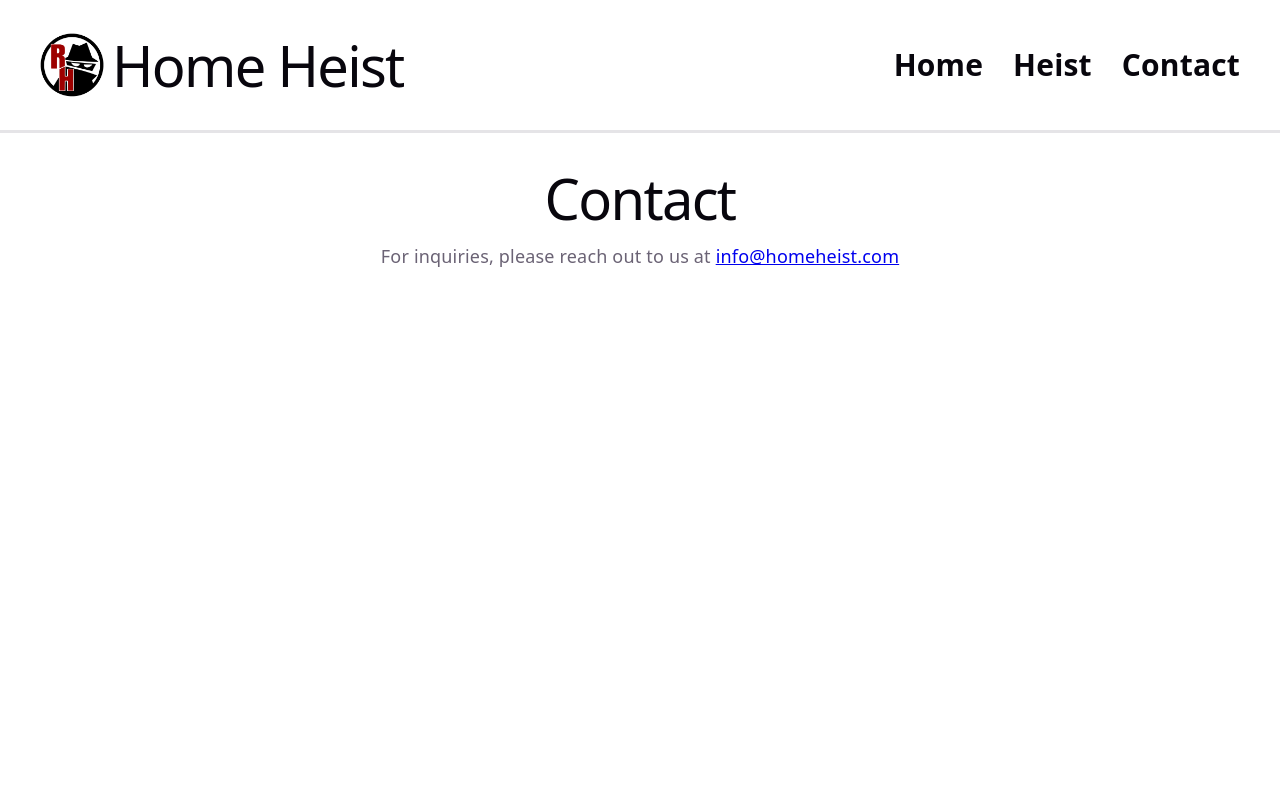
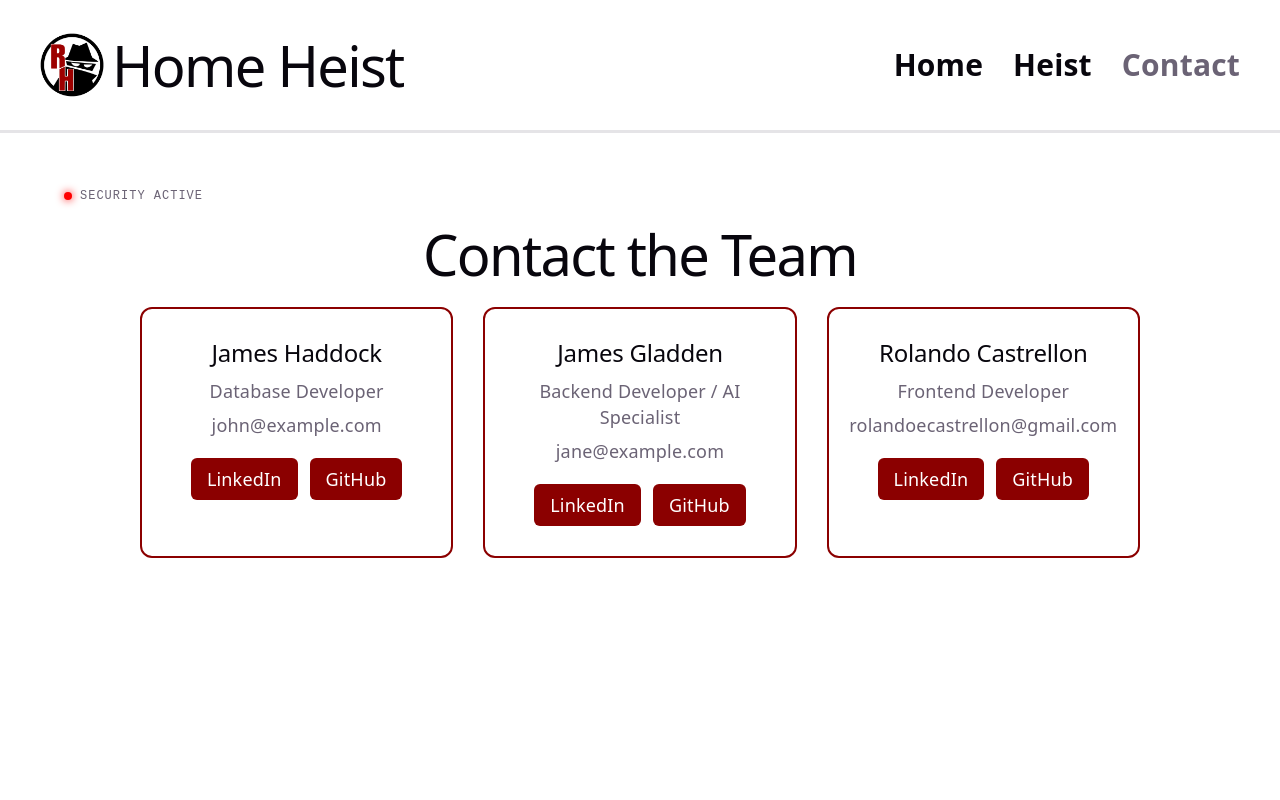
Before and after one commit to Rolando04/Home-Heist, a React (Vite) app in the folder front-end/: page /contact in a window 1280 px wide. Shown: the top 800 px of the page. Built offline with nearby package versions, Linux system fonts and the light colour scheme.

Commit message:
Stylized UI

```diff
--- a/front-end/src/App.css
+++ b/front-end/src/App.css
@@ -220,3 +220,9 @@
   border-radius: 10px;
   background-color: var(--background);
 }
+
+.hero-intro h1 {
+  font-family: initial;
+  font-size: 64px;
+  margin-bottom: 20px;
+}
--- /dev/null
+++ b/front-end/src/Contact.css
@@ -0,0 +1,59 @@
+.contact-page {
+  padding: 50px 5%;
+  text-align: center;
+}
+
+.contact-page h1 {
+  margin-bottom: 40px;
+}
+
+.contact-grid {
+  display: grid;
+  grid-template-columns: repeat(3, 1fr);
+  gap: 30px;
+  max-width: 1000px;
+  margin: 0 auto;
+}
+
+.contact-card {
+  padding: 30px 20px;
+  background: white;
+  border: 2px solid #8b0000;
+  border-radius: 12px;
+  transition: transform 0.2s ease, box-shadow 0.2s ease;
+  min-width: 250px;
+}
+
+.contact-card:hover {
+  transform: translateY(-5px);
+  box-shadow: 0 8px 20px rgba(0, 0, 0, 0.2);
+}
+
+.contact-card h2 {
+  margin-bottom: 10px;
+}
+
+.contact-card p {
+  margin: 8px 0;
+}
+
+.contact-links {
+  display: flex;
+  justify-content: center;
+  gap: 12px;
+  margin-top: 20px;
+}
+
+.contact-links a {
+  padding: 8px 16px;
+  border-radius: 6px;
+  background: #8b0000;
+  color: white;
+  text-decoration: none;
+  transition: 0.2s ease;
+}
+
+.contact-links a:hover {
+  transform: translateY(-2px);
+  opacity: 0.85;
+}
--- a/front-end/src/Heist.css
+++ b/front-end/src/Heist.css
@@ -26,7 +26,7 @@
   align-items: center;
   justify-content: center;
   padding: 20px;
-  border: 3px solid var(--border);
+  border: 2px solid var(--border);
   border-radius: 8px;
   box-shadow: 0 2px 4px rgba(0, 0, 0, 0.1);
   background-color: #fff;
@@ -59,3 +59,20 @@
   align-items: left;
   justify-content: left;
 }
+
+.heist-page{
+
+  min-height: 100vh;
+  padding: 40px 0;
+
+  background-image: url("../src/assets/safe_bg.jpg");
+  background-size: cover;
+  background-position: center;
+  background-attachment: fixed;
+}
+
+.housing-card:hover{
+  transform: translateY(-8px);
+  border-color: #ff0000;
+  box-shadow: 0 12px 25px rgba(139, 0, 0, 0.4);
+}
--- a/front-end/src/components/Header.tsx
+++ b/front-end/src/components/Header.tsx
@@ -1,5 +1,5 @@
 
-import { Link } from 'react-router-dom'
+import { NavLink } from 'react-router-dom'
 import '../index.css'
 
 
@@ -14,9 +14,9 @@ function Header() {
         </div>
 
         <div className="nav">
-            <Link to="/">Home</Link>
-            <Link to="/heist">Heist</Link>
-            <Link to="/contact">Contact</Link>
+            <NavLink to="/">Home</NavLink>
+            <NavLink to="/heist">Heist</NavLink>
+            <NavLink to="/contact">Contact</NavLink>
         </div>
         </div>
     </header>
--- a/front-end/src/index.css
+++ b/front-end/src/index.css
@@ -133,7 +133,7 @@ code {
   align-items: center;
   padding: 20px 40px;
   border-bottom: 3px solid var(--border);
-  margin-bottom: 20px;
+  margin-bottom: 0px;
 }
 .Logo {
   display: flex;
@@ -167,6 +167,12 @@ code {
   color: var(--accent);
 }
 
+.nav a.active {
+  color: var(--shadow-header);
+  text-shadow: 0 1px 2px var(--shadow-header);
+  text-decoration: none;
+}
+
 .footer {
   background-color: var(--bg-header);
   color: var(--text-h);
--- a/front-end/src/pages/Contact.tsx
+++ b/front-end/src/pages/Contact.tsx
@@ -1,9 +1,49 @@
+import '../Contact.css';
+import '../security.css'
 function Contact() {
   return (
-    <div className="contact">
-      <h1>Contact</h1>
-      <p>For inquiries, please reach out to us at <a href="mailto:info@homeheist.com">info@homeheist.com</a></p>
-    </div>
+    <main className="contact-page">
+      <div className="security-status">
+        <span className="status-dot"></span>
+        SECURITY ACTIVE
+      </div>
+      <h1>Contact the Team</h1>
+
+      <div className="contact-grid">
+        <div className="contact-card">
+          <h2>James Haddock</h2>
+          <p>Database Developer</p>
+          <p>john@example.com</p>
+          <div className="contact-links">
+            <a href="https://www.linkedin.com/in/johndoe"target="_blank"rel="noopener noreferrer">LinkedIn</a>
+
+            <a href="https://github.com/johndoe"target="_blank"rel="noopener noreferrer">GitHub</a>
+          </div>
+        </div>
+
+        <div className="contact-card">
+          <h2>James Gladden</h2>
+          <p>Backend Developer / AI Specialist</p>
+          <p>jane@example.com</p>
+          <div className="contact-links">
+            <a href="https://www.linkedin.com/in/johndoe"target="_blank"rel="noopener noreferrer">LinkedIn</a>
+
+            <a href="https://github.com/johndoe"target="_blank"rel="noopener noreferrer">GitHub</a>
+          </div>
+        </div>
+
+        <div className="contact-card">
+          <h2>Rolando Castrellon</h2>
+          <p>Frontend Developer</p>
+          <p>rolandoecastrellon@gmail.com</p>
+          <div className="contact-links">
+            <a href="https://www.linkedin.com/in/johndoe"target="_blank"rel="noopener noreferrer">LinkedIn</a>
+
+            <a href="https://github.com/johndoe"target="_blank"rel="noopener noreferrer">GitHub</a>
+          </div>
+        </div>
+      </div>
+    </main>
   );
 }
 
--- a/front-end/src/pages/Heist.tsx
+++ b/front-end/src/pages/Heist.tsx
@@ -13,7 +13,7 @@ function Heist() {
     })
   return (
 
-    <div>
+    <div className="heist-page">
         <div className="query-container">
             <div className="sort-container">
                 <label htmlFor="sort">Sort by:</label>
--- a/front-end/src/pages/Home.tsx
+++ b/front-end/src/pages/Home.tsx
@@ -1,8 +1,12 @@
 import '../index.css'
+import '../security.css'
 
 function Home() {
   return (
     <div>
+      <div className="classified">
+        <p>CONFIDENTIAL</p>
+      </div>
       <div className="hero">
         <div className="hero-intro">
           <h1>Meet the Team</h1>
--- /dev/null
+++ b/front-end/src/security.css
@@ -0,0 +1,42 @@
+.security-status {
+  display: flex;
+  align-items: center;
+  gap: 8px;
+  font-family: monospace;
+  font-size: 12px;
+  letter-spacing: 1px;
+}
+
+.status-dot {
+  width: 8px;
+  height: 8px;
+  background: red;
+  border-radius: 50%;
+  box-shadow: 0 0 8px red;
+}
+
+.classified {
+  position: absolute;
+  top: 220px;
+  left: 40px;
+
+  font-size: 36px;
+  font-weight: 900;
+  letter-spacing: 2px;
+
+  color: #8b0000;
+  opacity: 0.5;
+
+  transform: rotate(-35deg) scaleX(1.4);
+
+  pointer-events: none;
+  z-index: 0;
+  border: 2px solid #ffffff;
+  background-color: rgba(224, 5, 5, 0.898);
+  padding: 10px 20px;
+}
+
+.classified p{
+  color: #fffefe;
+  text-shadow: 0 0 5px #ffffff;
+}
```
Also changed, not shown: front-end/src/assets/safe_bg.jpg (added).
